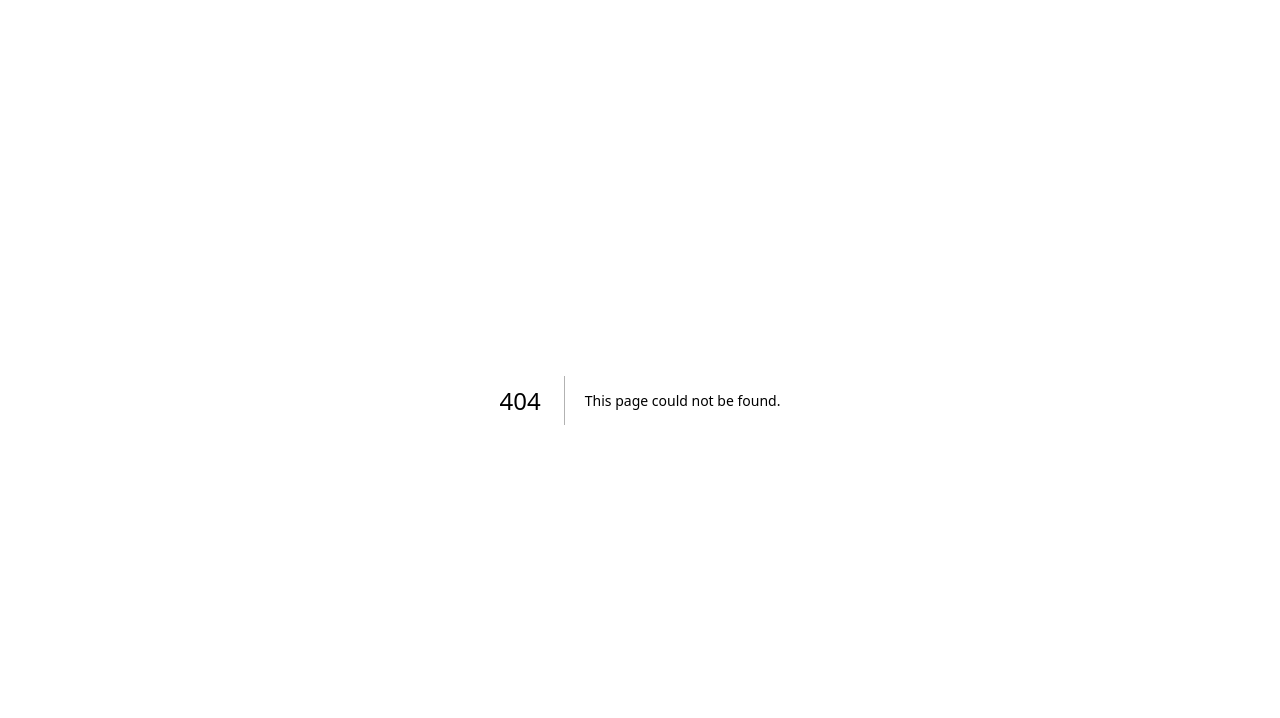
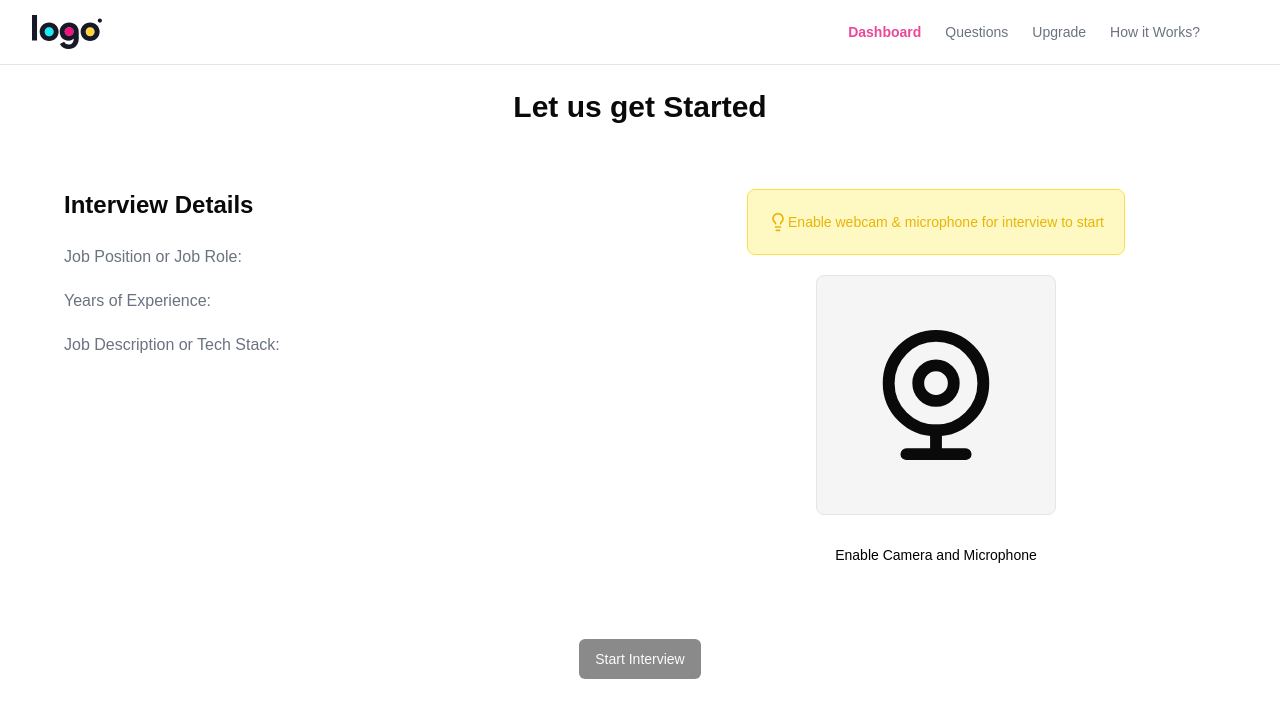
Before and after one commit to UmairFaheem042/InterviewBot, a Next.js app: page /dashboard/interview/1 in a window 1280 px wide. Before the commit this address had no page. Shown: the top 718 px of the page. Built offline with nearby package versions, Linux system fonts and the light colour scheme; no server answers; the database is empty.

Commit message:
interview landing page and camera configured

```diff
--- /dev/null
+++ b/app/(root)/dashboard/interview/[interviewId]/page.jsx
@@ -0,0 +1,22 @@
+import React from "react";
+import { db } from "../../../../../utils/db";
+import { MockInterview } from "../../../../../utils/schema";
+import { eq } from "drizzle-orm";
+import Interviews from "../../../../../components/Interviews";
+
+const InterviewPage = async ({ params }) => {
+  const interviewId = params.interviewId;
+
+  const data = await db
+    .select()
+    .from(MockInterview)
+    .where(eq(MockInterview.mockId, interviewId));
+
+  return (
+    <>
+      <Interviews data={data} />
+    </>
+  );
+};
+
+export default InterviewPage;
--- a/components/AddNewInterview.jsx
+++ b/components/AddNewInterview.jsx
@@ -19,6 +19,7 @@ import { LoaderCircleIcon, X } from "lucide-react";
 import { useUser } from "@clerk/nextjs";
 import { v4 as uuidv4 } from "uuid";
 import moment from "moment";
+import { useRouter } from "next/navigation";
 
 const AddNewInterview = () => {
   const [openDialog, setOpenDialog] = useState(false);
@@ -28,6 +29,7 @@ const AddNewInterview = () => {
   const [isLoading, setIsLoading] = useState(false);
   const [interviewResponse, setInterviewResponse] = useState([]);
   const { user } = useUser();
+  const router = useRouter();
 
   async function handleStartInterview(e) {
     e.preventDefault();
@@ -53,11 +55,8 @@ const AddNewInterview = () => {
           .returning({ mockId: MockInterview.mockId });
         console.log(resp);
         if (resp) {
-          // setOpenDialog(false);
-          // setJobRole("");
-          // setJobDesc("");
-          // setJobExp("");
           formReset();
+          router.push(`/dashboard/interview/${resp[0]?.mockId}`);
         }
       } catch (error) {
         console.log("Error while saving interview to DB: ", error);
--- a/components/Header.jsx
+++ b/components/Header.jsx
@@ -12,7 +12,7 @@ const Header = () => {
     <header className="bg-white border-b">
       <div className="mx-auto max-w-screen-xl px-4 sm:px-6 lg:px-8">
         <div className="flex h-16 items-center justify-between">
-          <div className="flex-1 md:flex md:items-center md:gap-12">
+          <div className="md:flex md:items-center md:gap-12">
             <Link href="/dashboard" className="block text-teal-600">
               <img src="/logo.svg" alt="Logo404" className="w-[70px]" />
             </Link>
@@ -24,7 +24,7 @@ const Header = () => {
                 <li>
                   <Link
                     className={`${
-                      currentTab === "/dashboard"
+                      currentTab.startsWith("/dashboard")
                         ? "text-pink-500 font-bold"
                         : "text-gray-500 hover:text-gray-500/75"
                     } transition `}
@@ -37,7 +37,8 @@ const Header = () => {
                 <li>
                   <Link
                     className={`${
-                      currentTab === "/questions"
+                      // currentTab === "/questions"
+                      currentTab.startsWith("/questions")
                         ? "text-pink-500 font-bold"
                         : "text-gray-500 hover:text-gray-500/75"
                     } transition `}
@@ -50,7 +51,8 @@ const Header = () => {
                 <li>
                   <Link
                     className={`${
-                      currentTab === "/upgrade"
+                      // currentTab === "/upgrade"
+                      currentTab.startsWith("/upgrade")
                         ? "text-pink-500 font-bold"
                         : "text-gray-500 hover:text-gray-500/75"
                     } transition `}
@@ -63,7 +65,8 @@ const Header = () => {
                 <li>
                   <Link
                     className={`${
-                      currentTab === "/working"
+                      // currentTab === "/working"
+                      currentTab.startsWith("/working")
                         ? "text-pink-500 font-bold"
                         : "text-gray-500 hover:text-gray-500/75"
                     } transition `}
@@ -113,7 +116,8 @@ const Header = () => {
                   <li>
                     <Link
                       className={`${
-                        currentTab === "/dashboard"
+                        // currentTab === "/dashboard"
+                        currentTab.startsWith("/dashboard")
                           ? "text-pink-500 font-bold"
                           : "text-gray-500 hover:text-gray-500/75"
                       } transition `}
@@ -126,7 +130,8 @@ const Header = () => {
                   <li>
                     <Link
                       className={`${
-                        currentTab === "/questions"
+                        // currentTab === "/questions"
+                        currentTab.startsWith("/questions")
                           ? "text-pink-500 font-bold"
                           : "text-gray-500 hover:text-gray-500/75"
                       } transition `}
@@ -139,7 +144,8 @@ const Header = () => {
                   <li>
                     <Link
                       className={`${
-                        currentTab === "/upgrade"
+                        // currentTab === "/upgrade"
+                        currentTab.startsWith("/upgrade")
                           ? "text-pink-500 font-bold"
                           : "text-gray-500 hover:text-gray-500/75"
                       } transition `}
@@ -152,7 +158,8 @@ const Header = () => {
                   <li>
                     <Link
                       className={`${
-                        currentTab === "/working"
+                        // currentTab === "/working"
+                        currentTab.startsWith("/working")
                           ? "text-pink-500 font-bold"
                           : "text-gray-500 hover:text-gray-500/75"
                       } transition `}
--- /dev/null
+++ b/components/Interviews.jsx
@@ -0,0 +1,100 @@
+"use client";
+
+import { Lightbulb, WebcamIcon } from "lucide-react";
+import React, { useEffect, useState } from "react";
+import Webcam from "react-webcam";
+import { Button } from "./ui/button";
+
+const Interviews = ({ data }) => {
+  const [interviewData, setInterviewData] = useState([]);
+  const [isCamOpen, setIsCamOpen] = useState(false);
+
+  useEffect(() => {
+    setInterviewData(data[0]);
+  }, []);
+
+  //   console.log(JSON.parse(interviewData.jsonMockResp));
+
+  return (
+    <>
+      <div className="max-w-screen-xl mx-auto md:py-6 py-12 px-4 sm:px-6 md:px-8 flex flex-col">
+        <h2 className="font-bold text-3xl text-center">Let us get Started</h2>
+        <section>
+          <div className="mx-auto max-w-screen-xl px-4 py-8 sm:px-6 sm:py-12 md:px-8 md:py-16 ">
+            <div className="grid grid-cols-1 gap-16 md:grid-cols-2 md:gap-8">
+              <div className="flex flex-col items-center gap-5  rounded-lg md:order-last">
+                {!isCamOpen && (
+                  <div className="text-sm flex items-center p-5 rounded-lg border-yellow-300 border bg-yellow-100">
+                    <Lightbulb className="text-yellow-500 w-[20px]" />
+                    <p className="text-yellow-500">
+                      Enable webcam & microphone for interview to start
+                    </p>
+                  </div>
+                )}
+                {isCamOpen ? (
+                  <>
+                    <Webcam
+                      className=""
+                      onUserMedia={() => setIsCamOpen(true)}
+                      onUserMediaError={() => setIsCamOpen(false)}
+                      mirrored={true}
+                      style={{
+                        height: 300,
+                        width: 300,
+                        borderRadius: "1rem",
+                      }}
+                    />
+                    <Button className="bg-transparent text-black hover:bg-transparent hover:underline outline-none" onClick={() => setIsCamOpen(false)}>
+                      Disable Camera and Microphone
+                    </Button>
+                  </>
+                ) : (
+                  <>
+                    <WebcamIcon className="h-60 w-60 p-12 rounded-lg border bg-secondary" />
+                    <Button className="bg-transparent text-black hover:bg-transparent hover:underline outline-none" onClick={() => setIsCamOpen(true)}>
+                      Enable Camera and Microphone
+                    </Button>
+                  </>
+                )}
+              </div>
+
+              <div className="flex flex-col  items-start  justify-start">
+                <h2 className="font-semibold text-2xl md:text-start text-center mb-6">
+                  Interview Details
+                </h2>
+                <div className="flex flex-col gap-5 w-full">
+                  <p className="flex gap-2 text-gray-500 font-normal">
+                    Job Position or Job Role:
+                    <span className="font-semibold text-pink-500">
+                      {interviewData?.jobPosition}
+                    </span>
+                  </p>
+                  <p className="flex gap-2 text-gray-500 font-normal">
+                    Years of Experience:
+                    <span className="font-semibold text-pink-500">
+                      {interviewData?.jobExperience}
+                    </span>
+                  </p>
+                  <p className="flex flex-col text-gray-500 font-normal">
+                    Job Description or Tech Stack:
+                    <span className="font-semibold text-pink-500">
+                      {interviewData?.jobDescription}
+                    </span>
+                  </p>
+                </div>
+              </div>
+            </div>
+          </div>
+        </section>
+
+        <div className="flex item-center justify-center">
+          <Button disabled={!isCamOpen} className="w-min">
+            Start Interview
+          </Button>
+        </div>
+      </div>
+    </>
+  );
+};
+
+export default Interviews;
--- a/package.json
+++ b/package.json
@@ -30,6 +30,7 @@
     "next": "15.0.2",
     "react": "19.0.0-rc-02c0e824-20241028",
     "react-dom": "19.0.0-rc-02c0e824-20241028",
+    "react-webcam": "^7.2.0",
     "tailwind-merge": "^2.5.4",
     "tailwindcss-animate": "^1.0.7",
     "uuid": "^11.0.2"
```
Also changed, not shown: 2 other files (tests, documents, lock files or other folders).
